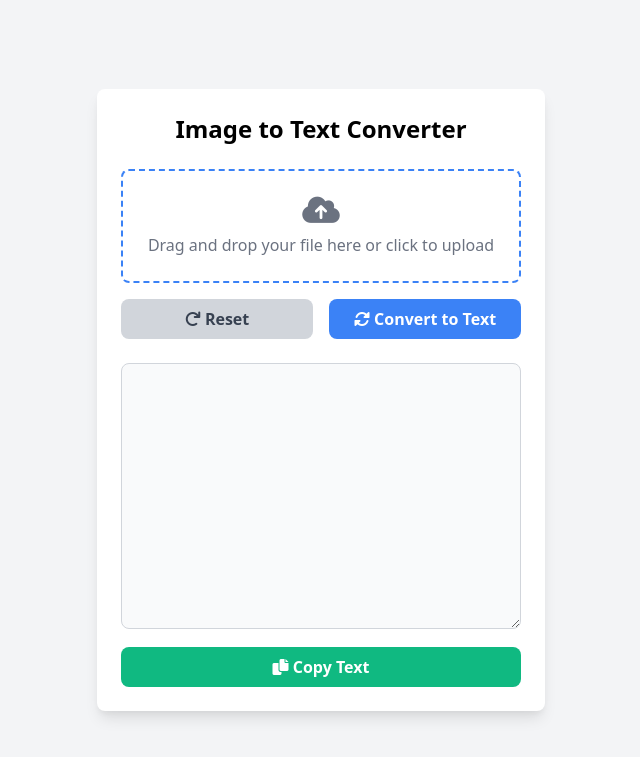
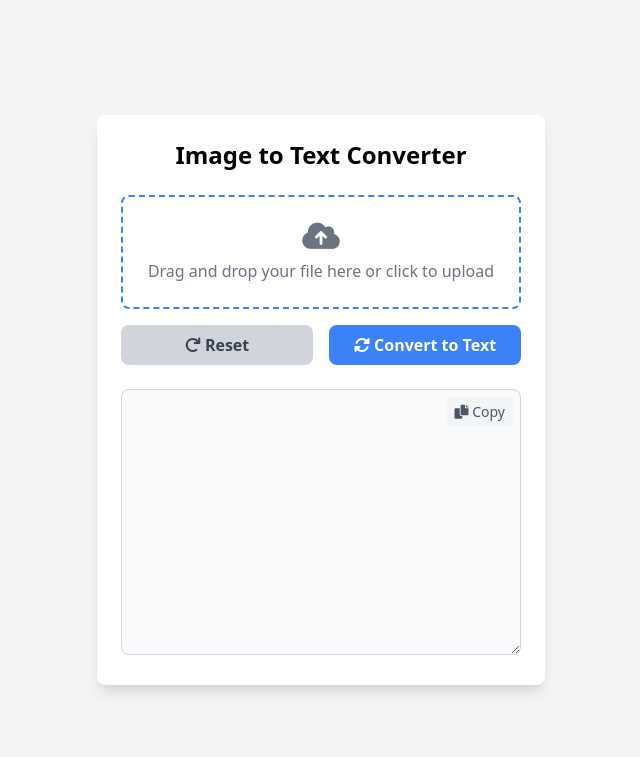
Before and after one commit to tshenolo/image-to-text-converter, a Flask app: page / in a window 1280 px wide. Shown: the top 757 px of the page, without its empty margins (319-959 px from the left). Run offline with Flask 3, Linux system fonts and the light colour scheme.

Commit message:
Initial commit

```diff
--- a/templates/index.html
+++ b/templates/index.html
@@ -8,6 +8,26 @@
     <link href="https://cdn.jsdelivr.net/npm/tailwindcss@2.2.19/dist/tailwind.min.css" rel="stylesheet">
     <!-- Font Awesome CDN -->
     <link rel="stylesheet" href="https://cdnjs.cloudflare.com/ajax/libs/font-awesome/6.0.0-beta3/css/all.min.css">
+    <style>
+        /* Additional CSS for floating copy button */
+        .copy-button {
+            position: absolute;
+            top: 0.5rem;
+            right: 0.5rem;
+            background-color: #f3f4f6;
+            color: #4b5563;
+            border: none;
+            border-radius: 0.25rem;
+            padding: 0.25rem 0.5rem;
+            font-size: 0.875rem;
+            cursor: pointer;
+            transition: background-color 0.3s ease;
+        }
+
+        .copy-button:hover {
+            background-color: #e5e7eb;
+        }
+    </style>
 </head>
 <body class="bg-gray-100 flex items-center justify-center min-h-screen">
 
@@ -26,20 +46,20 @@
             <!-- Display Selected File -->
             <div id="fileDetails" class="mt-4 text-center text-gray-700"></div>
 
-            <!-- Convert and Reset Buttons -->
+            <!-- Reset and Convert Buttons (swapped positions) -->
             <div class="flex space-x-4">
                 <button type="button" onclick="resetForm()" class="flex-1 bg-gray-300 text-gray-700 py-2 rounded-lg font-semibold hover:bg-gray-400 transition duration-200"><i class="fas fa-redo"></i> Reset</button>
                 <button type="submit" class="flex-1 bg-blue-500 text-white py-2 rounded-lg font-semibold hover:bg-blue-600 transition duration-200"><i class="fas fa-sync-alt"></i> Convert to Text</button>
             </div>
         </form>
 
-        <!-- Text Area to Display Extracted Text -->
-        <div class="mt-6">
+        <!-- Text Area to Display Extracted Text with Floating Copy Button -->
+        <div class="relative mt-6">
             <textarea id="text" rows="10" class="w-full p-3 border border-gray-300 rounded-lg bg-gray-50 focus:outline-none focus:ring-2 focus:ring-blue-500" readonly></textarea>
 
-            <!-- Copy Text Button -->
-            <button onclick="copyText()" class="mt-3 w-full bg-green-500 text-white py-2 rounded-lg font-semibold hover:bg-green-600 transition duration-200">
-                <i class="fas fa-copy"></i> Copy Text
+            <!-- Floating Copy Button inside Textarea -->
+            <button onclick="copyText()" class="copy-button">
+                <i class="fas fa-copy"></i> Copy
             </button>
         </div>
     </div>
```
Also changed, not shown: screenshot.png.
